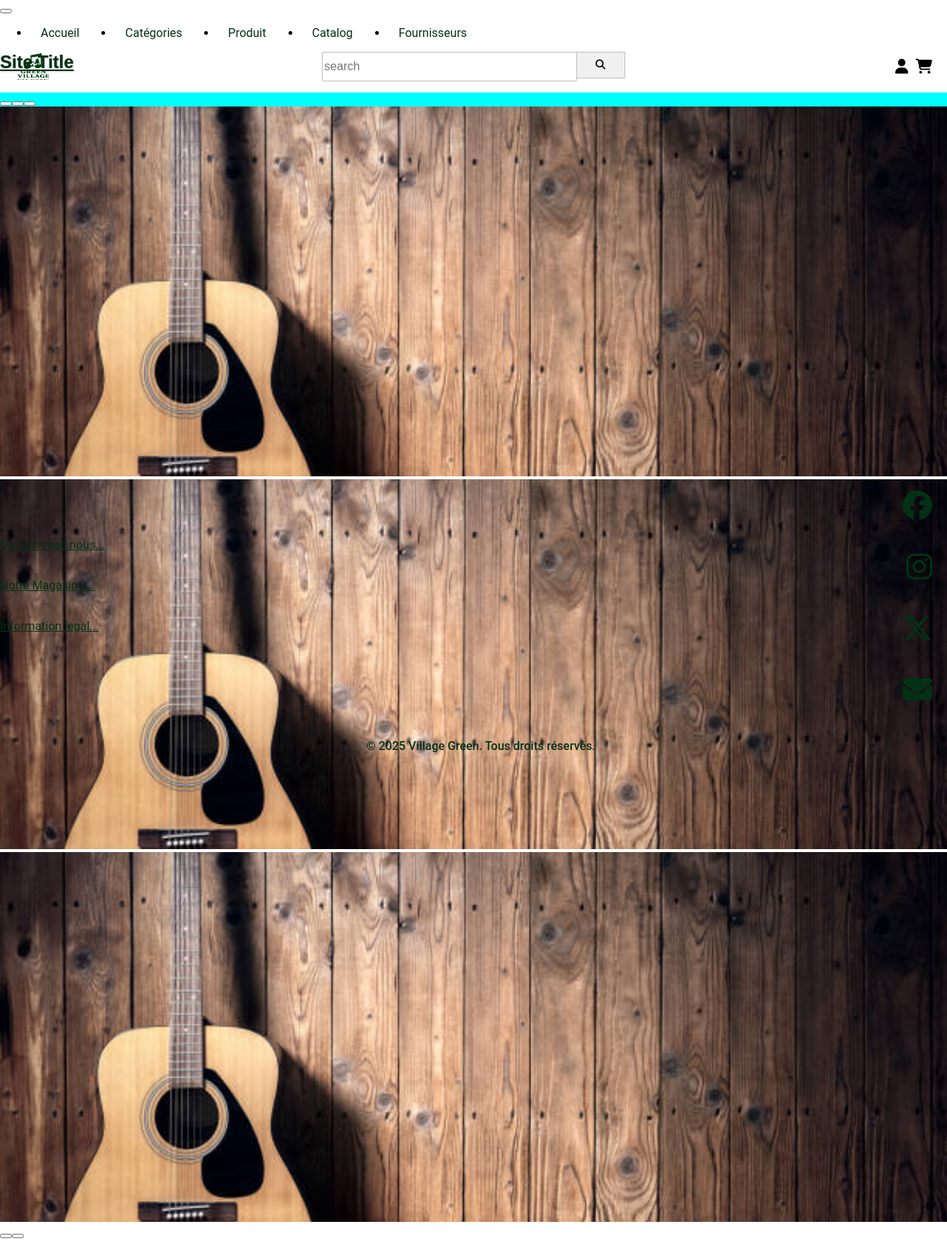
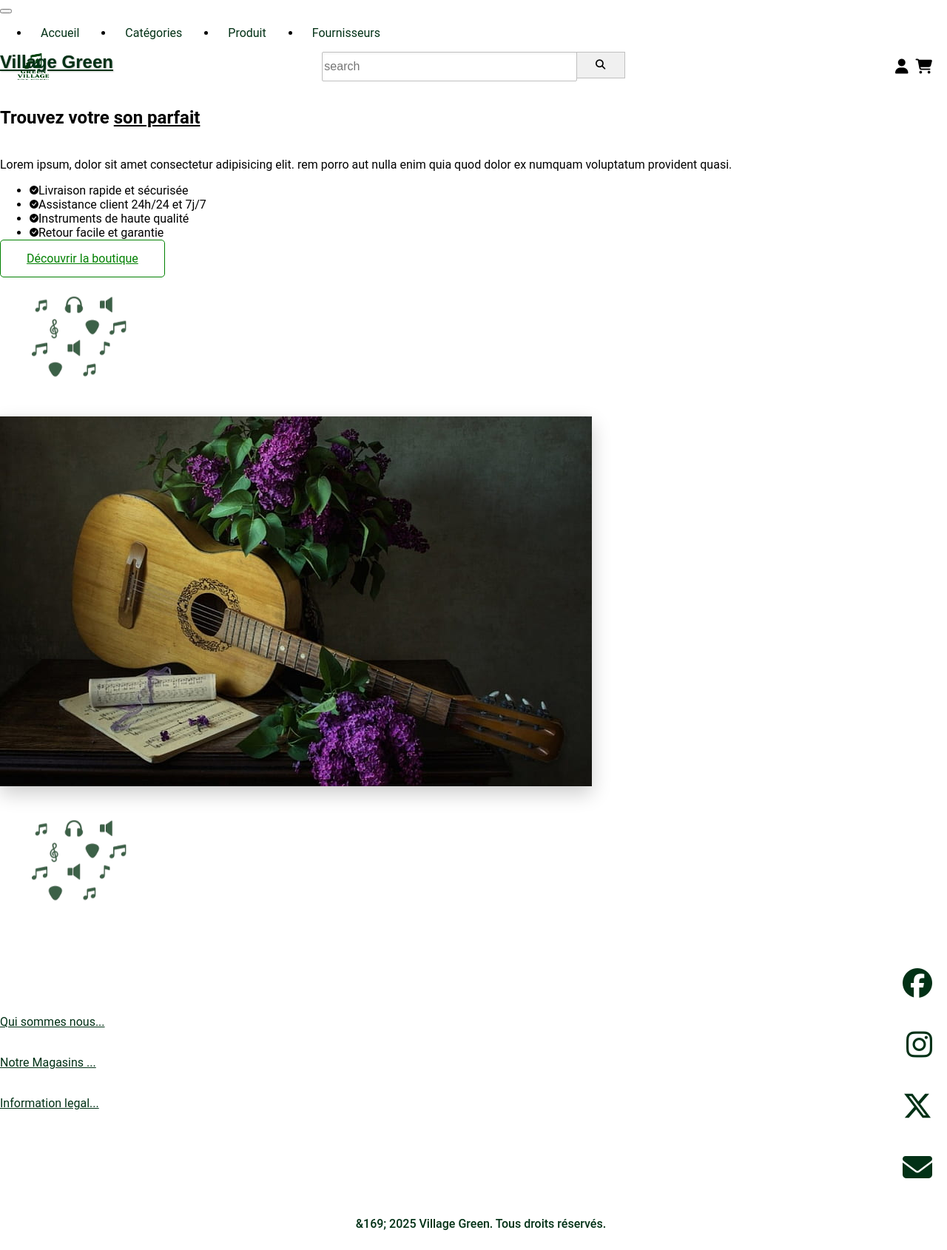
Before and after one commit to NasiraNaiby/sf_green_village_v2, a Symfony app: template templates/react/index.html.twig in a window 1280 px wide. Shown: the whole page at 74% size. Run offline with Twig, Linux system fonts and the light colour scheme; the template is opened without the code that fills it, so the values that code supplies are empty; style sheets or scripts are compiled from the project's sources; some libraries are stand-ins or nearby versions.

Commit message:
hero section added , notremagasin component added

```diff
--- a/assets/react/mainApp/components/Footer.jsx
+++ b/assets/react/mainApp/components/Footer.jsx
@@ -1,22 +1,23 @@
+import { Link } from "react-router-dom";
 function Footer(){
     return(
         <footer className="myfooter bg-light mt-3">
         <div className="container">
             <div className="footer_links">
                 <div className="footer_navigate_links" >
-                    <p><a href="" className="navigate_links">Qui sommes nous... </a></p>
-                    <p><a href="" className="navigate_links">Notre Magasins ... </a></p>
-                    <p><a href="" className="navigate_links">Information legal...</a></p>
-                    <p><a href="" className="navigate_links"></a></p>
+                    <p><Link to="/presentation" className="navigate_links">Qui sommes nous... </Link></p>
+                    <p><Link to="/magasin" className="navigate_links">Notre Magasins ... </Link></p>
+                    <p><Link to="" className="navigate_links">Information legal...</Link></p>
+                    <p><Link to="" className="navigate_links"></Link></p>
                 </div>
                 <div className="footer_social_links">
-                    <p><a href="#" className="social_media" ><i className="fa-brands fa-facebook"></i></a></p>
-                    <p><a href="#" className="social_media" ><i className="fa-brands fa-instagram"></i></a></p>
-                    <p><a href="#" className="social_media"><i className="fa-brands fa-x-twitter"></i></a></p>
-                    <p><a href="#" className="social_media" ><i className="fa-solid fa-envelope"></i></a></p>
+                    <p><Link to="" className="social_media" ><i className="fa-brands fa-facebook"></i></Link></p>
+                    <p><Link to="" className="social_media" ><i className="fa-brands fa-instagram"></i></Link></p>
+                    <p><Link to="" className="social_media"><i className="fa-brands fa-x-twitter"></i></Link></p>
+                    <p><Link to="" className="social_media" ><i className="fa-solid fa-envelope"></i></Link></p>
                 </div>
             </div>
-            <p className="copyright">	&#169; 2025 Village Green. Tous droits réservés. </p>
+            <p className="copyright">	&169; 2025 Village Green. Tous droits réservés. </p>
         </div>
     </footer>
     )
--- a/assets/react/mainApp/components/HeaderSlideShow.jsx
+++ /dev/null
@@ -1,37 +0,0 @@
-
-
-function HeaderSlideShow() {
-  return (
-    <section className="myslideshow">
-      <div id="demo" className="carousel slide cutstom_slideshow" data-bs-ride="carousel">
-
-        <div className="carousel-indicators">
-          <button type="button" data-bs-target="#demo" data-bs-slide-to="0" className="active"></button>
-          <button type="button" data-bs-target="#demo" data-bs-slide-to="1"></button>
-          <button type="button" data-bs-target="#demo" data-bs-slide-to="2"></button>
-        </div>
-
-        <div className="carousel-inner">
-          <div className="carousel-item active">
-            <img src="/images/ins.jpg" alt="Los Angeles" className="d-block w-100 slideshow_image" />
-          </div>
-          <div className="carousel-item">
-            <img src="/images/ins.jpg" alt="Chicago" className="d-block w-100 slideshow_image" />
-          </div>
-          <div className="carousel-item">
-            <img src="/images/ins.jpg" alt="New York" className="d-block w-100 slideshow_image" />
-          </div>
-        </div>
-
-        <button className="carousel-control-prev" type="button" data-bs-target="#demo" data-bs-slide="prev">
-          <span className="carousel-control-prev-icon"></span>
-        </button>
-        <button className="carousel-control-next" type="button" data-bs-target="#demo" data-bs-slide="next">
-          <span className="carousel-control-next-icon"></span>
-        </button>
-      </div>
-    </section>
-  )
-}
-
-export default HeaderSlideShow
--- /dev/null
+++ b/assets/react/mainApp/components/Hero.jsx
@@ -0,0 +1,87 @@
+function Hero() {
+  return (
+    <section className="py-lg-16 py-6 bg-light">
+      <div className="container py-6">
+        <div className="row d-flex align-items-center">
+          {/* Section texte */}
+          <div className="col-xxl-5 col-xl-6 col-lg-6 col-12">
+            <div className="fist">
+              <h1 className=" fw-bold mb-3 mt-3">
+                Trouvez votre <u className="text-dark"><span className="text-success">son parfait</span></u>
+              </h1>
+              <p className="lead mb-4">
+               Lorem ipsum, dolor sit amet consectetur adipisicing elit.
+               rem porro aut nulla enim quia quod dolor ex numquam voluptatum provident quasi.
+              </p>
+              <ul className="list-unstyled mb-5">
+                {[
+                  "Livraison rapide et sécurisée",
+                  "Assistance client 24h/24 et 7j/7",
+                  "Instruments de haute qualité",
+                  "Retour facile et garantie"
+                ].map((item, i) => (
+                  <li className="mb-2" key={i}>
+                    <svg
+                      xmlns="http://www.w3.org/2000/svg"
+                      width="12"
+                      height="12"
+                      fill="var(--gk-success)"
+                      className="bi bi-check-circle-fill"
+                      viewBox="0 0 16 16"
+                    >
+                      <path d="M16 8A8 8 0 1 1 0 8a8 8 0 0 1 16 0zm-3.97-3.03a.75.75 0 0 0-1.08.022L7.477 9.417 5.384 7.323a.75.75 0 0 0-1.06 1.06L6.97 11.03a.75.75 0 0 0 1.079-.02l3.992-4.99a.75.75 0 0 0-.01-1.05z" />
+                    </svg>
+                    <span className="ms-2">{item}</span>
+                  </li>
+                ))}
+              </ul>
+              <a href="/produit" className="btn_hero btn btn-lg mb-5">
+                Découvrir la boutique
+              </a>
+            </div>
+          </div>
+
+          {/* Section image */}
+          <div className="col-xxl-5 offset-xxl-1 col-xl-6 col-lg-6 col-12 d-lg-flex justify-content-end">
+            <div className="mt-12 mt-lg-0 position-relative">
+              {/* Image décorative en haut à gauche */}
+              <div className="position-absolute top-0 start-0 translate-middle d-none d-md-block">
+                <img
+                  src="/images/music.png"
+                  alt="graphique décoratif"
+                  className="animate-float"
+                  style={{
+                    width: '200px',
+                    height: '200px',
+                    objectFit: 'contain',
+                    zIndex: 1
+                  }}
+                />
+              </div>
+
+              {/* Image principale */}
+              <img
+                src="/images/greenguit.jpg"
+                alt="Instruments de musique"
+                className="img-fluid rounded-4 w-100 z-1 position-relative shadow-float animate-scale"
+              />
+
+
+              {/* Image décorative en bas à droite */}
+              <div className="position-absolute top-100 start-100 translate-middle d-none d-md-block">
+                <img
+                  src="/images/music.png"
+                  alt="graphique décoratif"
+                  className="animate-float"
+                  style={{ width: '200px', height: '200px' }}
+                />
+              </div>
+            </div>
+          </div>
+        </div>
+      </div>
+    </section>
+  );
+}
+
+export default Hero;
--- a/assets/react/mainApp/components/MyNav.jsx
+++ b/assets/react/mainApp/components/MyNav.jsx
@@ -16,12 +16,11 @@ function MyNav() {
                       <li className="nav-item"><Link className="nav-link active" to="/react">Accueil</Link></li>
                       <li className="nav-item"><Link className="nav-link" to="/catgories">Catégories</Link></li>
                       <li className="nav-item"><Link className="nav-link" to="/produit">Produit</Link></li>
-                      <li className="nav-item"><Link className="nav-link" to="#">Catalog</Link></li>
                       <li className="nav-item"><Link className="nav-link" to="/marque">Fournisseurs</Link></li>
                   </ul>
               </div>
               <div className="navbar_logo_section">
-                  <a href="#" className="navbar-brand">Site Title</a>
+                  <a href="#" className="navbar-brand">Village Green </a>
               </div>
 
           </div>
--- /dev/null
+++ b/assets/react/mainApp/components/NotreMagasin.jsx
@@ -0,0 +1,45 @@
+function NotreMagasin(){
+    return(
+        <>
+        <section className="hero-section">
+  <div className="container">
+    <h1>Notre Magazine</h1>
+    <div className="featured-article">
+      <img src="/images/featured-article.jpg" alt="Featured article" />
+      <div className="text-overlay">
+        <h2>Discover the Future of Music Production</h2>
+        <p>Explore the latest trends, gear reviews, and interviews with industry leaders.</p>
+        <a href="" className="btn-primary">Read More</a>
+      </div>
+    </div>
+  </div>
+</section>
+
+<section className="articles-section container">
+  <aside className="categories-sidebar">
+    <h3>Categories</h3>
+    <ul>
+      <li><a href="">Gear Reviews</a></li>
+      <li><a href="">Artist Interviews</a></li>
+      <li><a href="">Tutorials</a></li>
+      <li><a href="">Industry News</a></li>
+    </ul>
+  </aside>
+
+  <main className="articles-grid">
+    {/* Map your articles here */}
+    <article className="article-card">
+      <img src="/images/article1.jpg" alt="Article 1" />
+      <h4>Top 10 Synthesizers of 2025</h4>
+      <p>A deep dive into the most powerful synths changing the music scene this year.</p>
+      <a href="" className="read-more">Read More</a>
+    </article>
+    {/* More articles */}
+  </main>
+</section>
+
+        </>
+    )
+}
+
+export default NotreMagasin
--- a/assets/react/mainApp/components/Panier.jsx
+++ b/assets/react/mainApp/components/Panier.jsx
@@ -27,29 +27,18 @@ function Panier() {
                 <img src="/images/ins.jpg" alt="Guitar" height="50px"width="50px" />
                 <div className="ms-3">
                     <p className="mb-1">Nom de la produit</p>
-                    <input
-                    type="number"
-                    min="1"
-                    defaultValue="1"
-                    className="form-control quantity-input mb-1 w-auto"
-                    style={{ width: "80px" }}
-                    />
+                    <input type="number"  min="1"
+                    defaultValue="1" className="form-control quantity-input mb-1 w-auto" style={{ width: "80px" }}/>
                     <p className="mb-0">$458.99</p>
                 </div>
                 </div>
 
                 {/* produit 2 */}
                 <div className="cart-item d-flex align-items-center mb-4">
-                <img src="/images/ins.jpg" alt="Guitar" height="50px"width="50px" />
+                <img src="/images/ins.png" alt="Guitar" height="50px" width="50px" />
                 <div className="ms-3">
                     <p className="mb-1">Nom de la produit</p>
-                    <input
-                    type="number"
-                    min="1"
-                    defaultValue="1"
-                    className="form-control quantity-input mb-1 w-auto"
-                    style={{ width: "80px" }}
-                    />
+                    <input type="number" min="1" defaultValue="1" className="form-control quantity-input mb-1 w-auto" style={{ width: "80px" }} />
                     <p className="mb-0">$458.99</p>
                 </div>
                 </div>
--- /dev/null
+++ b/assets/react/mainApp/components/Presentation.jsx
@@ -0,0 +1,148 @@
+import React from "react";
+
+function PresentationCarousel() {
+  return (
+    <div
+      id="presentationCarousel"
+      className="carousel carousel-dark slide"
+      data-bs-ride="carousel"
+    >
+      <div className="carousel-inner container-sm py-5">
+        {/* Slide 1 */}
+        <div className="carousel-item active">
+          <div className="row gy-4 align-items-center">
+            <div className="col-12 col-lg-6">
+              <img
+                src="/images/girl.jpg"
+                className="img-fluid rounded"
+                alt="À propos 1"
+                loading="lazy"
+              />
+            </div>
+            <div className="col-12 col-lg-6">
+              <h2 className="mb-3">Qui sommes-nous ?</h2>
+              <p className="lead fs-4 text-secondary mb-3">
+                Nous aidons les gens à créer des marques incroyables et des
+                produits supérieurs. Notre perspective est d'offrir des
+                services captivants et exceptionnels.
+              </p>
+              <p className="mb-5">
+                Nous sommes une entreprise en pleine croissance, mais nous
+                n'avons jamais perdu de vue nos valeurs fondamentales. Nous
+                croyons en la collaboration, l'innovation et la satisfaction
+                client. Nous cherchons toujours de nouvelles façons d'améliorer
+                nos produits et services.
+              </p>
+            </div>
+          </div>
+        </div>
+
+        {/* Slide 2 */}
+        <div className="carousel-item">
+          <div className="row gy-4 align-items-center">
+            <div className="col-12 col-lg-6 order-lg-2">
+              <img
+                src="/images/girl.jpg"
+                className="img-fluid rounded"
+                alt="À propos 2"
+                loading="lazy"
+              />
+            </div>
+            <div className="col-12 col-lg-6 order-lg-1">
+              <h2 className="mb-3">Marque Polyvalente</h2>
+              <p className="text-secondary mb-4">
+                Nous créons une méthode digitale qui fait vivre les choses à
+                travers tous les supports.
+              </p>
+              <div className="d-flex align-items-start">
+                <div className="me-3 text-primary">
+                  <svg
+                    xmlns="http://www.w3.org/2000/svg"
+                    width="32"
+                    height="32"
+                    fill="currentColor"
+                    className="bi bi-gear-fill"
+                    viewBox="0 0 16 16"
+                  >
+                    <path d="M9.405 1.05c-.413-1.4-2.397-1.4-2.81 0l-.1.34a1.464 1.464 0 0 1-2.105.872l-.31-.17c-1.283-.698-2.686.705-1.987 1.987l.169.311c.446.82.023 1.841-.872 2.105l-.34.1c-1.4.413-1.4 2.397 0 2.81l.34.1a1.464 1.464 0 0 1 .872 2.105l-.17.31c-.698 1.283.705 2.686 1.987 1.987l.311-.169a1.464 1.464 0 0 1 2.105.872l.1.34c.413 1.4 2.397 1.4 2.81 0l.1-.34a1.464 1.464 0 0 1 2.105-.872l.31.17c1.283.698 2.686-.705 1.987-1.987l-.169-.311a1.464 1.464 0 0 1 .872-2.105l.34-.1c1.4-.413 1.4-2.397 0-2.81l-.34-.1a1.464 1.464 0 0 1-.872-2.105l.17-.31c.698-1.283-.705-2.686-1.987-1.987l-.311.169a1.464 1.464 0 0 1-2.105-.872l-.1-.34zM8 10.93a2.929 2.929 0 1 1 0-5.86 2.929 2.929 0 0 1 0 5.858z" />
+                  </svg>
+                </div>
+                <p className="mb-0 text-secondary">
+                  Nous créons une méthode digitale qui fait vivre les choses à
+                  travers tous les supports.
+                </p>
+              </div>
+            </div>
+          </div>
+        </div>
+
+        {/* Slide 3 */}
+        <div className="carousel-item">
+          <div className="row gy-4 align-items-center">
+            <div className="col-12 col-lg-6">
+              <img
+                src="/images/girl.jpg"
+                className="img-fluid rounded"
+                alt="À propos 3"
+                loading="lazy"
+              />
+            </div>
+            <div className="col-12 col-lg-6">
+              <h2 className="mb-3">Agence Digitale</h2>
+              <p className="text-secondary mb-4">
+                Nous croyons en l'innovation en fusionnant des idées simples
+                avec des idées élaborées.
+              </p>
+              <div className="d-flex align-items-start">
+                <div className="me-3 text-primary">
+                  <svg
+                    xmlns="http://www.w3.org/2000/svg"
+                    width="32"
+                    height="32"
+                    fill="currentColor"
+                    className="bi bi-fire"
+                    viewBox="0 0 16 16"
+                  >
+                    <path d="M8 16c3.314 0 6-2 6-5.5 0-1.5-.5-4-2.5-6 .25 1.5-1.25 2-1.25 2C11 4 9 .5 6 0c.357 2 .5 4-2 6-1.25 1-2 2.729-2 4.5C2 14 4.686 16 8 16Zm0-1c-1.657 0-3-1-3-2.75 0-.75.25-2 1.25-3C6.125 10 7 10.5 7 10.5c-.375-1.25.5-3.25 2-3.5-.179 1-.25 2 1 3 .625.5 1 1.364 1 2.25C11 14 9.657 15 8 15Z" />
+                  </svg>
+                </div>
+                <p className="mb-0 text-secondary">
+                  Nous croyons en l'innovation en fusionnant des idées simples
+                  avec des idées élaborées.
+                </p>
+              </div>
+            </div>
+          </div>
+        </div>
+      </div>
+
+      {/* Controls */}
+      <button
+        className="carousel-control-prev"
+        type="button"
+        data-bs-target="#presentationCarousel"
+        data-bs-slide="prev"
+      >
+        <span
+          className="carousel-control-prev-icon"
+          aria-hidden="true"
+        ></span>
+        <span className="visually-hidden">Previous</span>
+      </button>
+      <button
+        className="carousel-control-next"
+        type="button"
+        data-bs-target="#presentationCarousel"
+        data-bs-slide="next"
+      >
+        <span
+          className="carousel-control-next-icon"
+          aria-hidden="true"
+        ></span>
+        <span className="visually-hidden">Next</span>
+      </button>
+    </div>
+  );
+}
+
+export default PresentationCarousel;
--- a/assets/react/mainApp/main.jsx
+++ b/assets/react/mainApp/main.jsx
@@ -6,11 +6,13 @@ import '@fortawesome/fontawesome-free/css/all.css';
 import { link } from 'react-router-dom';
 import MyNav from './components/MyNav.jsx';
 import Header from './components/Header.jsx';
-import HeaderSlideShow from './components/HeaderSlideShow.jsx';
 import { ProduitNeuf, CategoireSection, ProduitVedettes, MarquesVedettes } from './components/Sections.jsx';
 import Footer from './components/Footer.jsx';
 import Panier from './components/Panier.jsx';
 import Login from './components/Login.jsx';
+import Presentation from './components/Presentation.jsx';
+import NotreMagasin from './components/NotreMagasin.jsx';
+import Hero from './components/Hero.jsx';
 
 createRoot(document.getElementById('root')).render(
   <Router>
@@ -18,7 +20,7 @@ createRoot(document.getElementById('root')).render(
       {/* These appear on every page */}
       <MyNav />
       <Header />
-      <HeaderSlideShow />
+      <Hero />
       <Routes>
         <Route
           path="/react"
@@ -37,9 +39,11 @@ createRoot(document.getElementById('root')).render(
         <Route path="/marque" element={<MarquesVedettes />} />
         <Route path="/login" element={<Login />} />
         <Route path="/panier" element={<Panier />} />
+        <Route path="/presentation" element={<Presentation />} />
+        <Route path="/magasin" element={<NotreMagasin />} />
       </Routes>
 
-      {/* Footer also appears on every page */}
+      {/* Footer  appears on every page */}
       <Footer />
     </div>
   </Router>
--- a/assets/styles/styles.css
+++ b/assets/styles/styles.css
@@ -163,20 +163,56 @@ body {
     filter: brightness(1.3) contrast(1.2) saturate(1.5);
 }
 
-/* slidehosw  */
+/* Section hero  */
 
-.cutstom_slideshow{
-    height: 500px;
-    background-color: cyan;
+.btn_hero{
+    padding: 15px 35px;
+    border: 1px solid green;
+    border-radius: 5px;
+    background-color: white;
+    color: green;
+    transition: background-color 0.3s ease-in-out;
 }
-.myslideshow{
-    height: 500px;
+
+.btn_hero:hover {
+    background-color: #0a5f43;
+    color: white;
 }
-.slideshow_image {
-    width: 100%;
-    height: 500px;
-    object-fit: cover;
-}
+
+@keyframes float {
+    0% {
+      transform: translateY(0);
+    }
+    50% {
+      transform: translateY(-10px);
+    }
+    100% {
+      transform: translateY(0);
+    }
+  }
+
+  .animate-float {
+    animation: float 3s ease-in-out infinite;
+  }
+
+
+.shadow-float {
+    box-shadow: 0 10px 25px rgba(0, 0, 0, 0.2);
+  }
+  /* @keyframes scaleUpDown {
+    0%, 100% {
+      transform: scale(1);
+    }
+    50% {
+      transform: scale(1.02);
+    }
+  }
+
+  .animate-scale {
+    animation: scaleUpDown 4s ease-in-out infinite;
+  }
+   */
+
 
 /* neuf_section */
 
```
Also changed, not shown: public/images/bg1.jpg (added), public/images/girl.jpg (added), public/images/greenguit.jpg (added), public/images/guit.webp (added), public/images/images.jpeg (added), public/images/img.avif (added), public/images/music.png (added), public/images/user.jpg (added).
